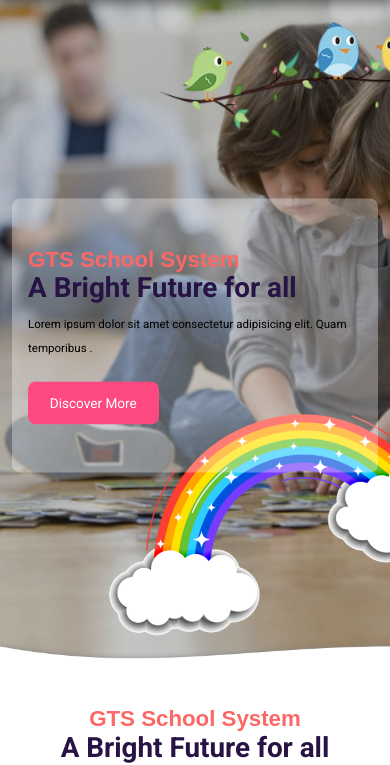
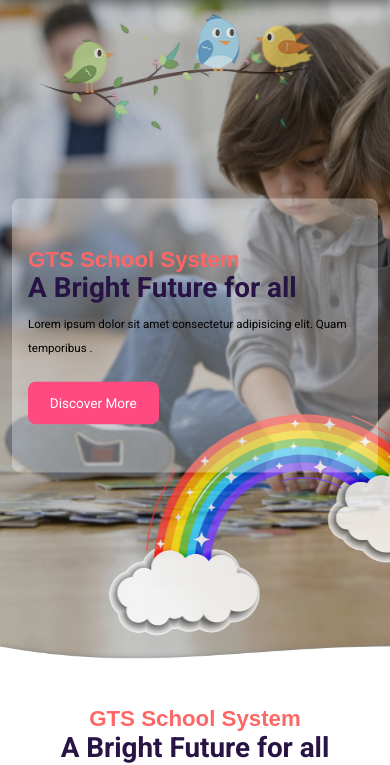
Before and after one commit to AwesomeJazib/school, a plain HTML site: page index.html in a window 390 px wide. Shown: the part 79-844 px from the top of the page. Drawn offline with nearby package versions, Linux system fonts and the light colour scheme; files whose address does not match are found by name; a web font is replaced by a local one.

Commit message:
container resized adn hero section images opacity bring to down

```diff
--- a/css/main.scss
+++ b/css/main.scss
@@ -94,7 +94,7 @@ ul {
 }
 
 .container {
-    max-width: 70rem;
+    max-width: 90rem;
 }
 
 body {
@@ -389,7 +389,7 @@ body {
         right: 0;
         z-index: 2;
         width: 25em;
-
+        opacity: .8;
         animation: img_a-anim 4s linear infinite;
 
         @keyframes img_a-anim {
@@ -444,7 +444,7 @@ body {
 }
 
 
-$custom_width: calc(100% - 35rem);
+$custom_width: calc(100% - 45rem);
 
 .hero_text-sec{
     // height: 80vh;
@@ -605,7 +605,12 @@ $custom_width: calc(100% - 35rem);
 
 
 
+@media(max-width: 1200px){
+    .hero_sec .hero_img-b{
 
+        top: -3em;
+    }
+}
 
 
 
@@ -621,6 +626,10 @@ $custom_width: calc(100% - 35rem);
     }
     .intro_inner [class^="col-"] {
         margin-top: 1rem;
+    }
+
+    .hero_img-a{
+        opacity: .7;
     }
 
 
@@ -648,12 +657,11 @@ $custom_width: calc(100% - 35rem);
     }
 
     .hero_sec .hero_img-b{
-        top: 1rem;
+        top: .5rem;
         z-index: 2;
         left: auto;
-        right: 2rem;
-        // left: -4rem;
-
+        right: 9.5em;
+        opacity: .7;
     }
 
     @keyframes img_b-anim {
```
Also changed, not shown: css/main.css, 1 other file.
